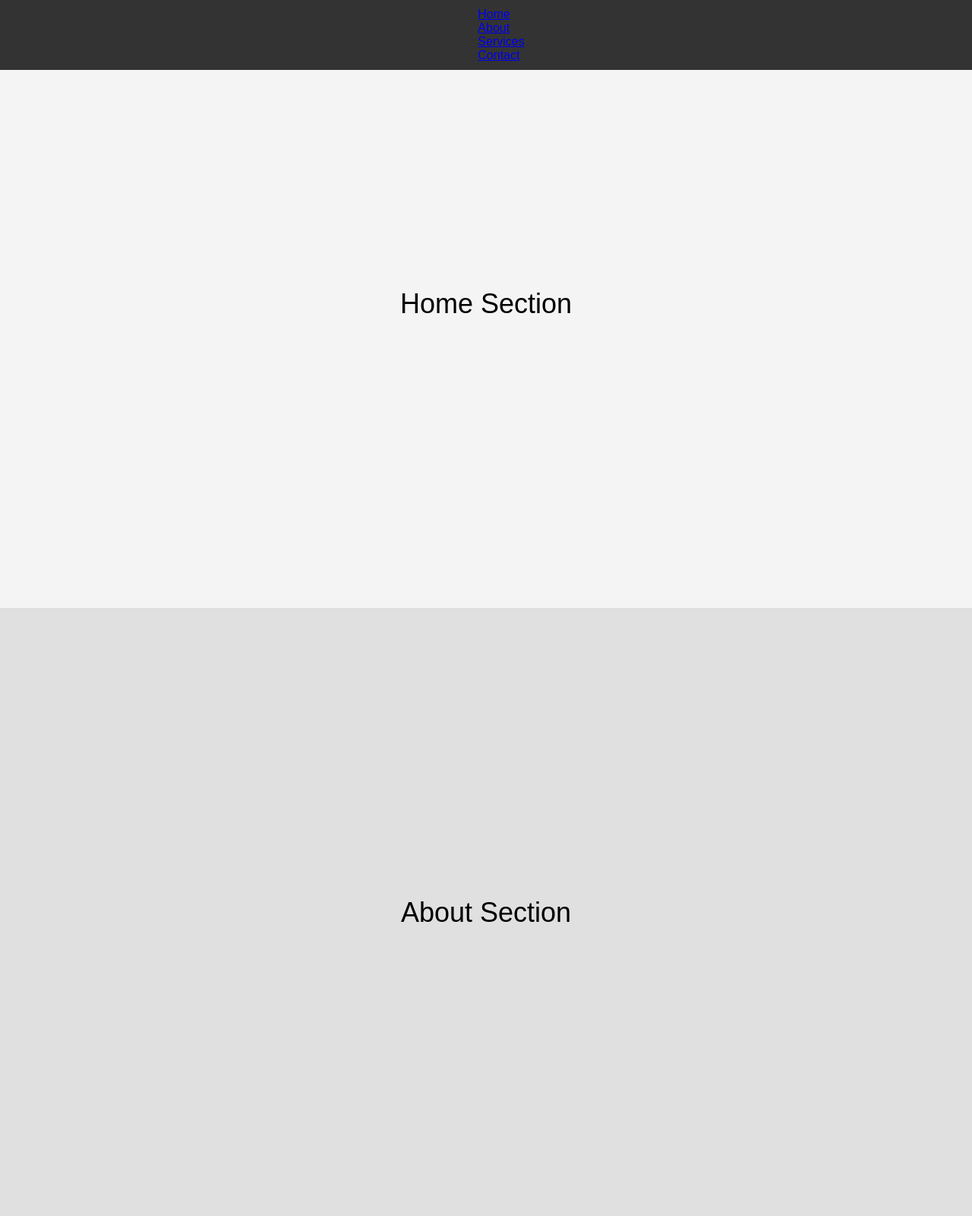
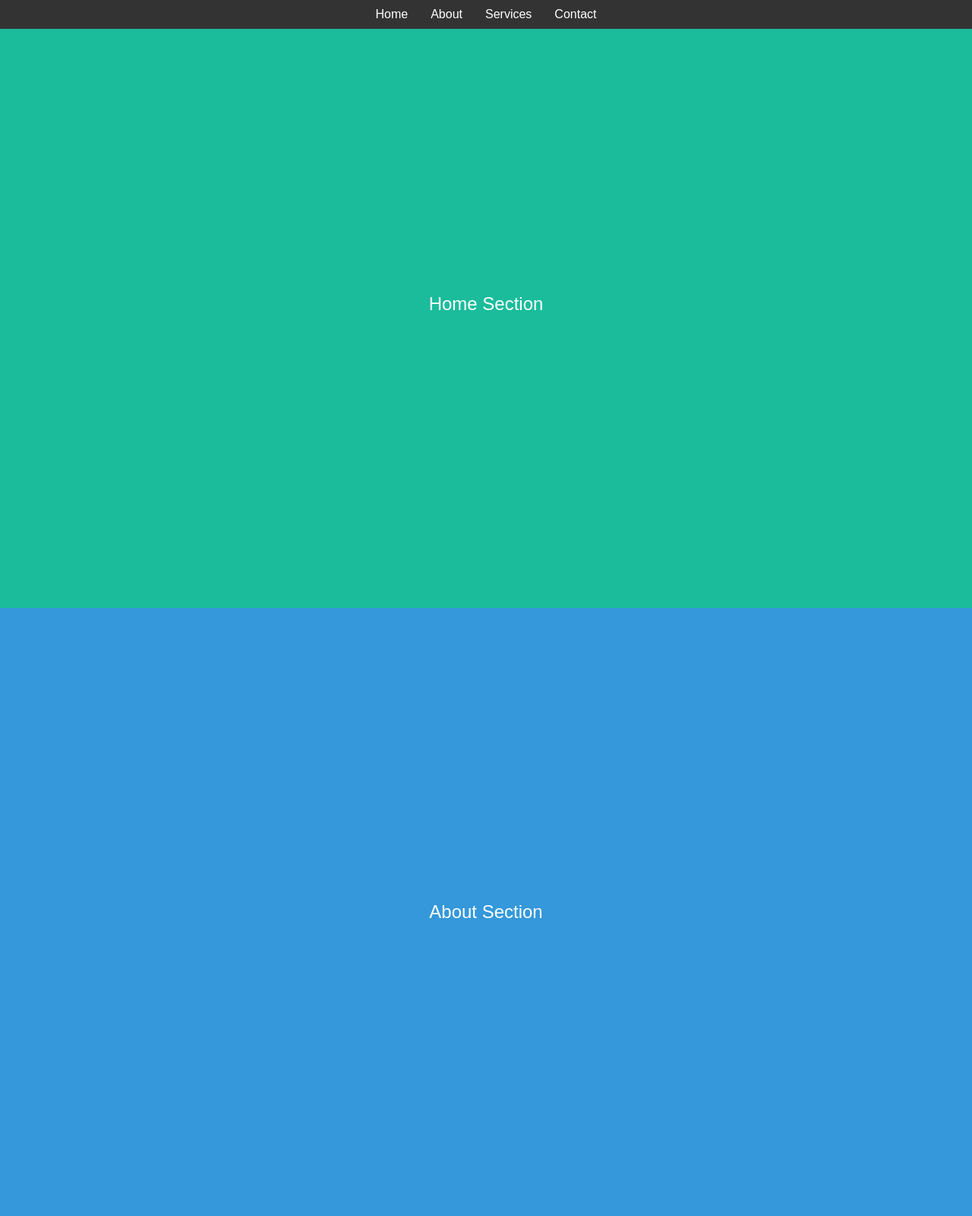
Before and after one commit to mohamedsafath/PRODIGY_WD_01, a plain HTML site: page index.html in a window 1280 px wide. Shown: the top 1600 px of the page at 76% size. Drawn offline with Linux system fonts and the light colour scheme.

Commit message:
Update style.css

```diff
--- a/style.css
+++ b/style.css
@@ -1,11 +1,5 @@
-/* General Reset */
-body, ul, li {
+body {
     margin: 0;
-    padding: 0;
-    list-style: none;
-}
-
-body {
     font-family: Arial, sans-serif;
 }
 
@@ -14,34 +8,34 @@ body {
     top: 0;
     width: 100%;
     background-color: #333;
-    padding: 10px 20px;
+    color: white;
     display: flex;
     justify-content: center;
+    padding: 10px 0;
+    z-index: 1000;
     transition: background-color 0.3s ease;
-    z-index: 1000;
 }
 
-.menu {
+.navbar ul {
+    list-style: none;
+    margin: 0;
+    padding: 0;
     display: flex;
-    gap: 20px;
 }
 
-.menu li {
-    display: inline-block;
+.navbar ul li {
+    margin: 0 15px;
 }
 
-.menu a {
+.navbar ul li a {
     text-decoration: none;
     color: white;
-    font-size: 18px;
-    padding: 5px 10px;
-    transition: color 0.3s, background-color 0.3s;
+    font-size: 16px;
+    transition: color 0.3s ease;
 }
 
-.menu a:hover {
-    background-color: #555;
-    color: #fffacd;
-    border-radius: 4px;
+.navbar ul li a:hover {
+    color: #00ffcc;
 }
 
 .section {
@@ -49,16 +43,28 @@ body {
     display: flex;
     justify-content: center;
     align-items: center;
-    font-size: 36px;
-    background-color: #f4f4f4;
-    border-bottom: 1px solid #ddd;
+    font-size: 24px;
+    color: white;
+    text-align: center;
 }
 
-#about { background-color: #e0e0e0; }
-#services { background-color: #d0d0d0; }
-#contact { background-color: #c0c0c0; }
+#home {
+    background: #1abc9c;
+}
 
-.scrolled {
+#about {
+    background: #3498db;
+}
+
+#services {
+    background: #9b59b6;
+}
+
+#contact {
+    background: #e74c3c;
+}
+
+.navbar.scrolled {
     background-color: #222;
-    box-shadow: 0 4px 8px rgba(0, 0, 0, 0.2);
+    box-shadow: 0 2px 5px rgba(0, 0, 0, 0.5);
 }
```
